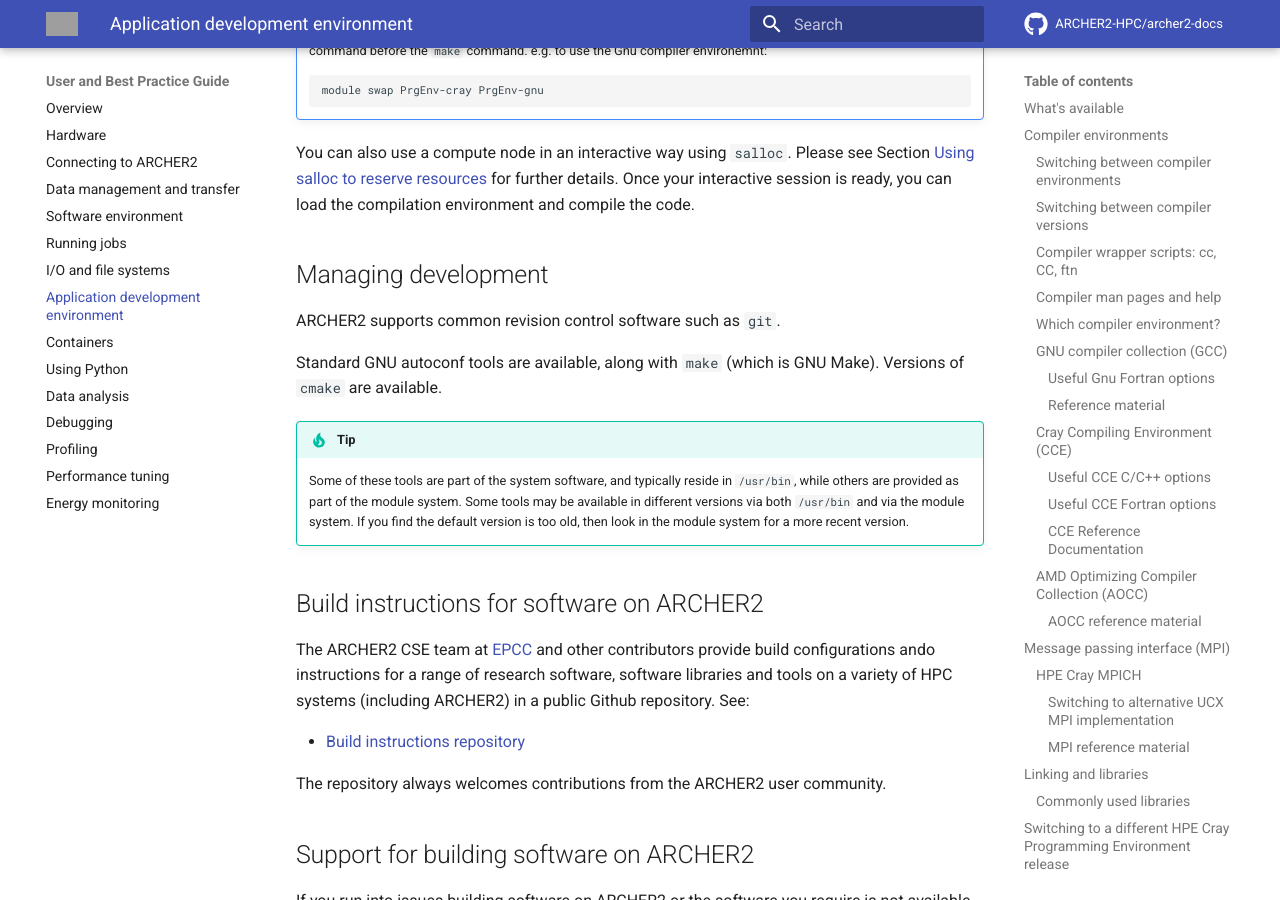
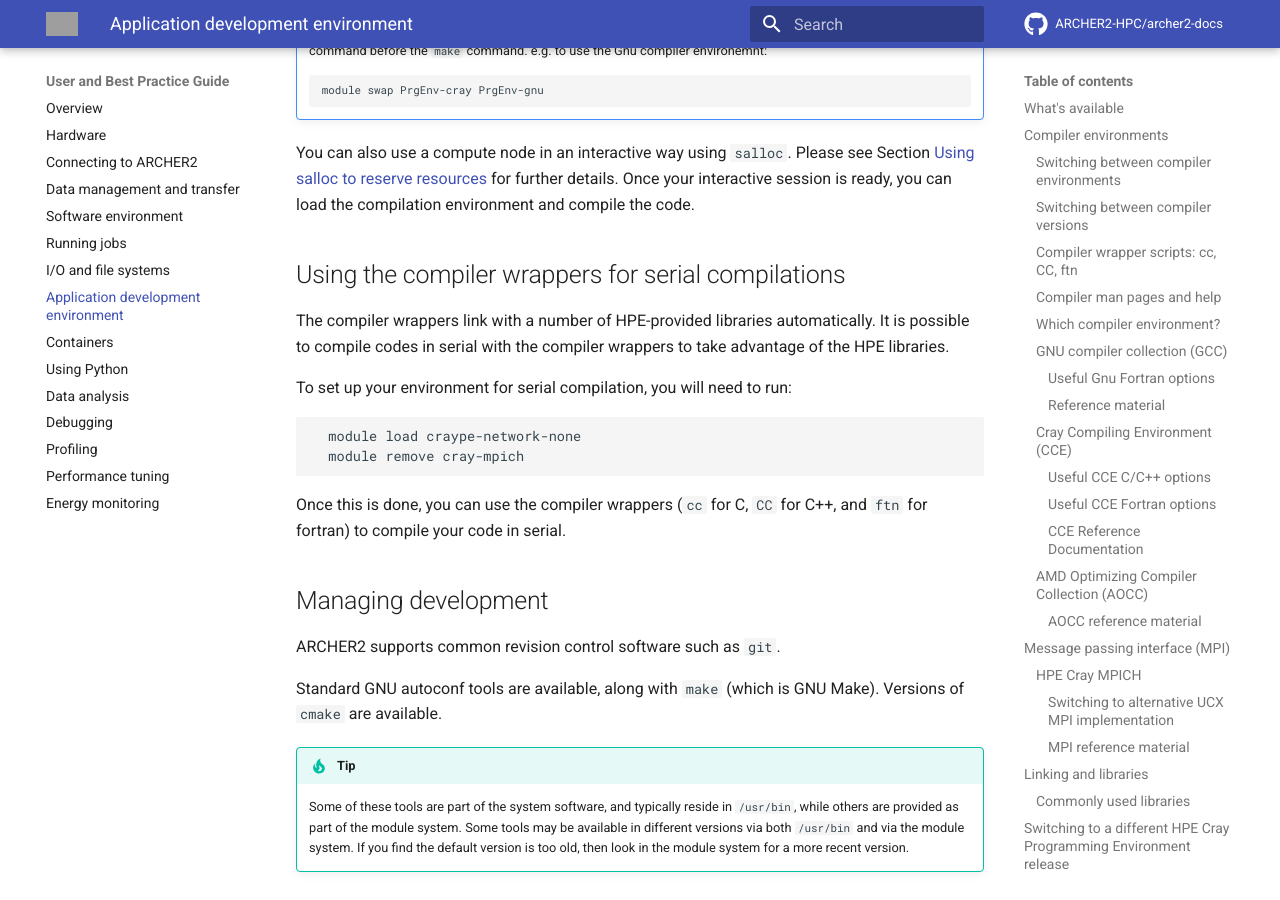
Before and after one commit to ARCHER2-HPC/archer2-docs, an MkDocs documentation site: the page built from docs/user-guide/dev-environment.md, in a window 1280 px wide and 900 px high, scrolled down 17613 px. Built offline with MkDocs 1.6.1 and Material for MkDocs 9.7.7, drawn with Linux system fonts in a browser that asks for light colours; comment, search, counter and statistics services are not loaded; grey boxes are pictures that could not be loaded.

Commit message:
Update dev-environment.md
Adding a section on using compiler wrappers for serial compilations

````diff
--- a/docs/user-guide/dev-environment.md
+++ b/docs/user-guide/dev-environment.md
@@ -825,6 +825,22 @@
 Section [Using salloc to reserve resources](../scheduler/#using-salloc-to-reserve-resources)
 for further details. Once your interactive session is ready, you can load the compilation environment and compile the code.
 
+## Using the compiler wrappers for serial compilations
+
+The compiler wrappers link with a number of HPE-provided libraries automatically.
+It is possible to compile codes in serial with the compiler wrappers to take
+advantage of the HPE libraries.
+
+To set up your environment for serial compilation, you will need to run:
+
+```bash
+  module load craype-network-none
+  module remove cray-mpich
+```
+
+Once this is done, you can use the compiler wrappers (`cc` for C, `CC` for
+C++, and `ftn` for fortran) to compile your code in serial.
+
 ## Managing development
 
 ARCHER2 supports common revision control software such as `git`.
````
